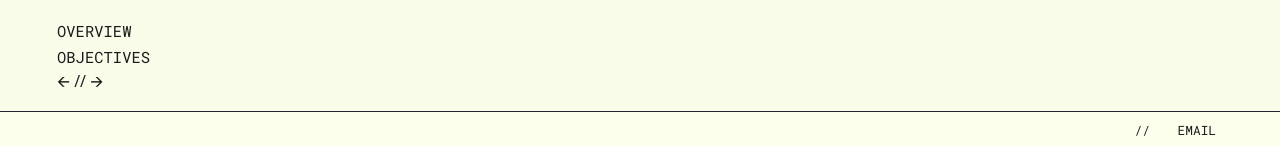
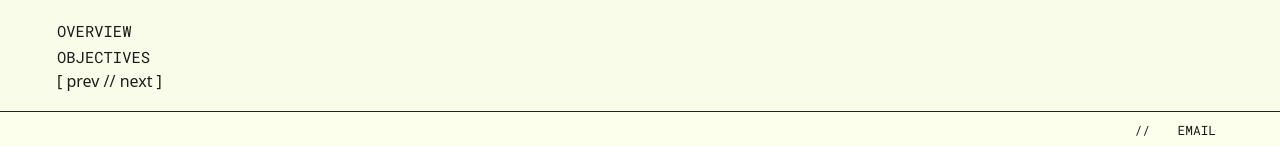
Before and after one commit to lo-designs/Portfolio, a React (Create React App) app: page /outtawax in a window 1280 px wide. Shown: the part 651-797 px from the top of the page. Built offline with nearby package versions, Linux system fonts and the light colour scheme.

Commit message:
prev / next

```diff
--- a/src/Components/PortfolioPages/Neurotype/Neurotype.jsx
+++ b/src/Components/PortfolioPages/Neurotype/Neurotype.jsx
@@ -31,11 +31,11 @@ function Neurotype() {
         <span id="next-previous">
           <li>
             <a id="previous" href="https://www.lauragunther.dev/yha">
-              &#129128;
+              [ prev
             </a>
             <span> // </span>
             <a id="next" href="https://www.lauragunther.dev/soona">
-              &#129130;
+              next ]
             </a>
           </li>
         </span>
--- a/src/Components/PortfolioPages/OuttaWax/OuttaWax.jsx
+++ b/src/Components/PortfolioPages/OuttaWax/OuttaWax.jsx
@@ -17,11 +17,11 @@ function OuttaWax() {
         <span id="next-previous">
           <li>
             <a id="previous" href="https://www.lauragunther.dev/parralily">
-              &#129128;
+              [ prev
             </a>
             <span> // </span>
             <a id="next" href="https://www.lauragunther.dev/yha">
-              &#129130;
+              next ]
             </a>
           </li>
         </span>
--- a/src/Components/PortfolioPages/ParraLily/ParraLily.jsx
+++ b/src/Components/PortfolioPages/ParraLily/ParraLily.jsx
@@ -20,11 +20,11 @@ function ParraLily() {
         <span id="next-previous">
           <li>
             <a id="previous" href="https://www.lauragunther.dev/petteshounds">
-              &#129128;
+              [ prev
             </a>
             <span> // </span>
             <a id="next" href="https://www.lauragunther.dev/outtawax">
-              &#129130;
+              next ]
             </a>
           </li>
         </span>
--- a/src/Components/PortfolioPages/PettesHounds/PettesHounds.jsx
+++ b/src/Components/PortfolioPages/PettesHounds/PettesHounds.jsx
@@ -23,11 +23,11 @@ function PettesHounds() {
         <span id="next-previous">
           <li>
             <a id="previous" href="https://www.lauragunther.dev/soona">
-              &#129128;
+            [ prev
             </a>
             <span> // </span>
             <a id="next" href="https://www.lauragunther.dev/parralily">
-              &#129130;
+              next ]
             </a>
           </li>
         </span>
--- a/src/Components/PortfolioPages/Soona/Soona.jsx
+++ b/src/Components/PortfolioPages/Soona/Soona.jsx
@@ -31,11 +31,11 @@ function Soona() {
         <span id="next-previous">
           <li>
             <a id="previous" href="https://www.lauragunther.dev/neurotype">
-              &#129128;
+              [ prev
             </a>
             <span> // </span>
             <a id="next" href="https://www.lauragunther.dev/petteshounds">
-              &#129130;
+              next ]
             </a>
           </li>
         </span>
--- a/src/Components/PortfolioPages/Yha/Yha.jsx
+++ b/src/Components/PortfolioPages/Yha/Yha.jsx
@@ -30,11 +30,11 @@ function Yha() {
         <span id="next-previous">
           <li>
             <a id="previous" href="https://www.lauragunther.dev/outtawax">
-              &#129128;
+              [ prev
             </a>
             <span> // </span>
             <a id="next" href="https://www.lauragunther.dev/neurotype">
-              &#129130;
+              next ]
             </a>
           </li>
         </span>
```
